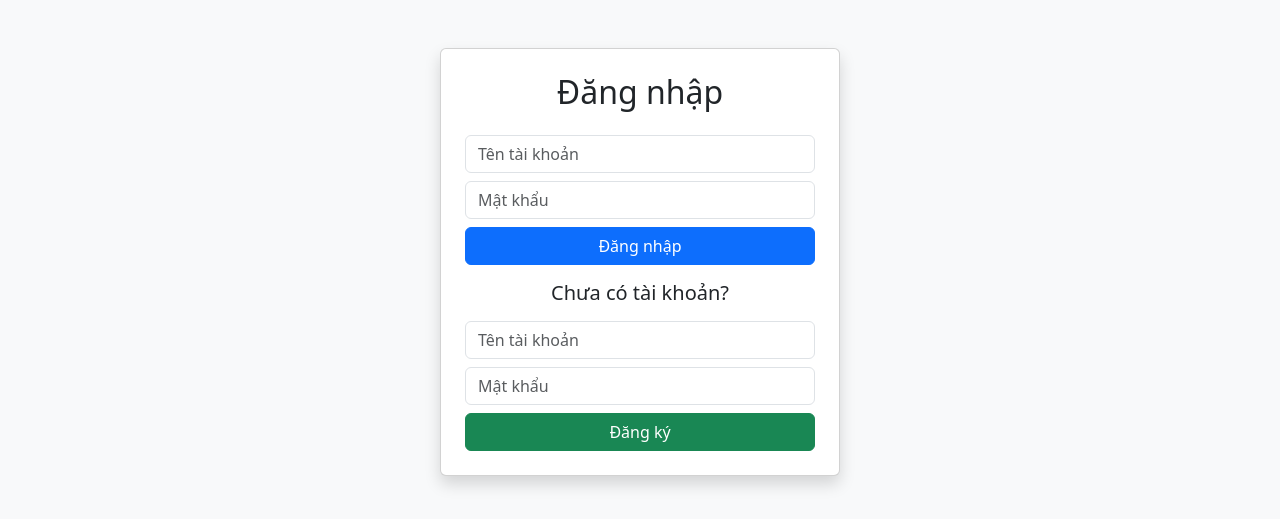
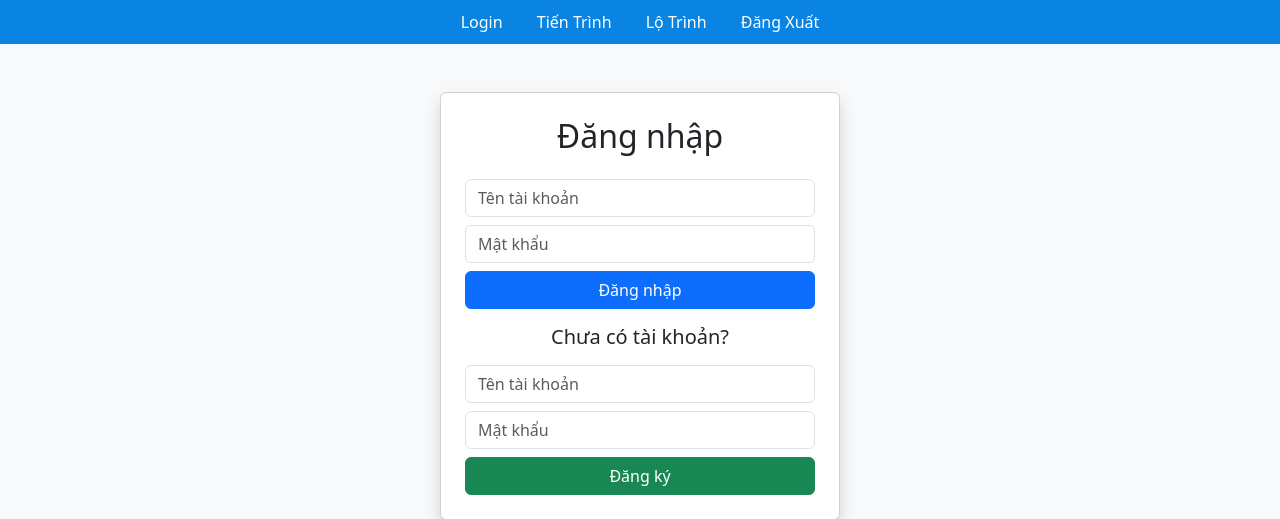
Before and after one commit to HDang-pg/python-tracker, a Flask app: page / in a window 1280 px wide. Shown: the top 519 px of the page. Run offline with Flask 3, Linux system fonts and the light colour scheme.

Commit message:
Update login.html

```diff
--- a/templates/login.html
+++ b/templates/login.html
@@ -6,6 +6,13 @@
     <link href="https://cdn.jsdelivr.net/npm/bootstrap@5.3.0/dist/css/bootstrap.min.css" rel="stylesheet">
 </head>
 <body class="bg-light">
+    <nav style="background:#0984e3; padding:10px; text-align:center;">
+    <a href="/" style="color:white; text-decoration:none; margin:0 15px;">Login</a>
+    <a href="/tracker" style="color:white; text-decoration:none; margin:0 15px;">Tiến Trình</a>
+    <a href="/roadmap" style="color:white; text-decoration:none; margin:0 15px;">Lộ Trình</a>
+    <a href="/logout" style="color:white; text-decoration:none; margin:0 15px;">Đăng Xuất</a>
+    </nav>
+
     <div class="container mt-5">
         <div class="card shadow p-4 mx-auto" style="max-width:400px;">
             <h2 class="text-center mb-4">Đăng nhập</h2>
```
